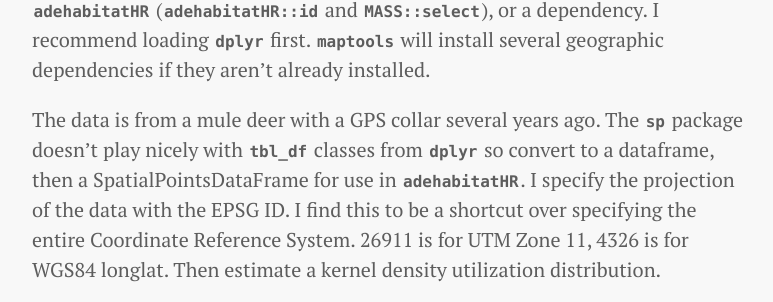
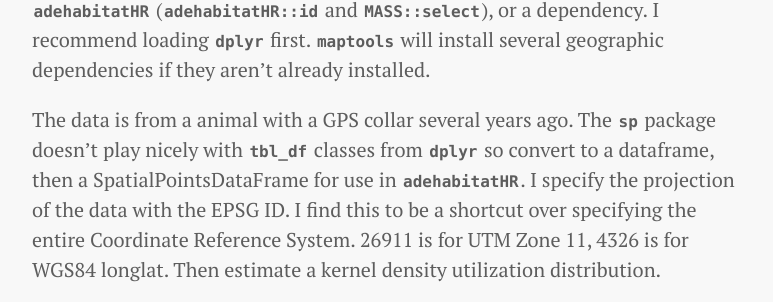
Before and after one commit to andrianaimisa/mgritts.github.io, a Jekyll site: the page built from _posts/2016-06-01-visualize-utilization-distribution.md, in a window 1280 px wide and 900 px high, scrolled down 391 px. Shown: the part 154-456 px from the top of the window, without its empty margins (248-1021 px from the left). Built offline with Jekyll 4.4.1, drawn with Linux system fonts in a browser that asks for light colours.

Commit message:
6/1/2016 post changes

```diff
--- a/_posts/2016-06-01-visualize-utilization-distribution.md
+++ b/_posts/2016-06-01-visualize-utilization-distribution.md
@@ -16,7 +16,7 @@ I've been banging my head against the wall trying to figure out an easy way to w
 
 Warning, if `dplyr` is loaded after `adehabitatHR` 2 functions will be masked from `adehabitatHR` (`adehabitatHR::id` and `MASS::select`), or a dependency. I recommend loading `dplyr` first. `maptools` will install several geographic dependencies if they aren't already installed.
 
-The data is from a mule deer with a GPS collar several years ago. The `sp` package doesn't play nicely with `tbl_df` classes from `dplyr` so convert to a dataframe, then a SpatialPointsDataFrame for use in `adehabitatHR`. I specify the projection of the data with the EPSG ID. I find this to be a shortcut over specifying the entire Coordinate Reference System. 26911 is for UTM Zone 11, 4326 is for WGS84 longlat. Then estimate a kernel density utilization distribution.
+The data is from a animal with a GPS collar several years ago. The `sp` package doesn't play nicely with `tbl_df` classes from `dplyr` so convert to a dataframe, then a SpatialPointsDataFrame for use in `adehabitatHR`. I specify the projection of the data with the EPSG ID. I find this to be a shortcut over specifying the entire Coordinate Reference System. 26911 is for UTM Zone 11, 4326 is for WGS84 longlat. Then estimate a kernel density utilization distribution.
 
 Plot the points and utilization distribution last. I use the colors from `viridis` rather than base R because they look better, and are easier to see.
 
```
